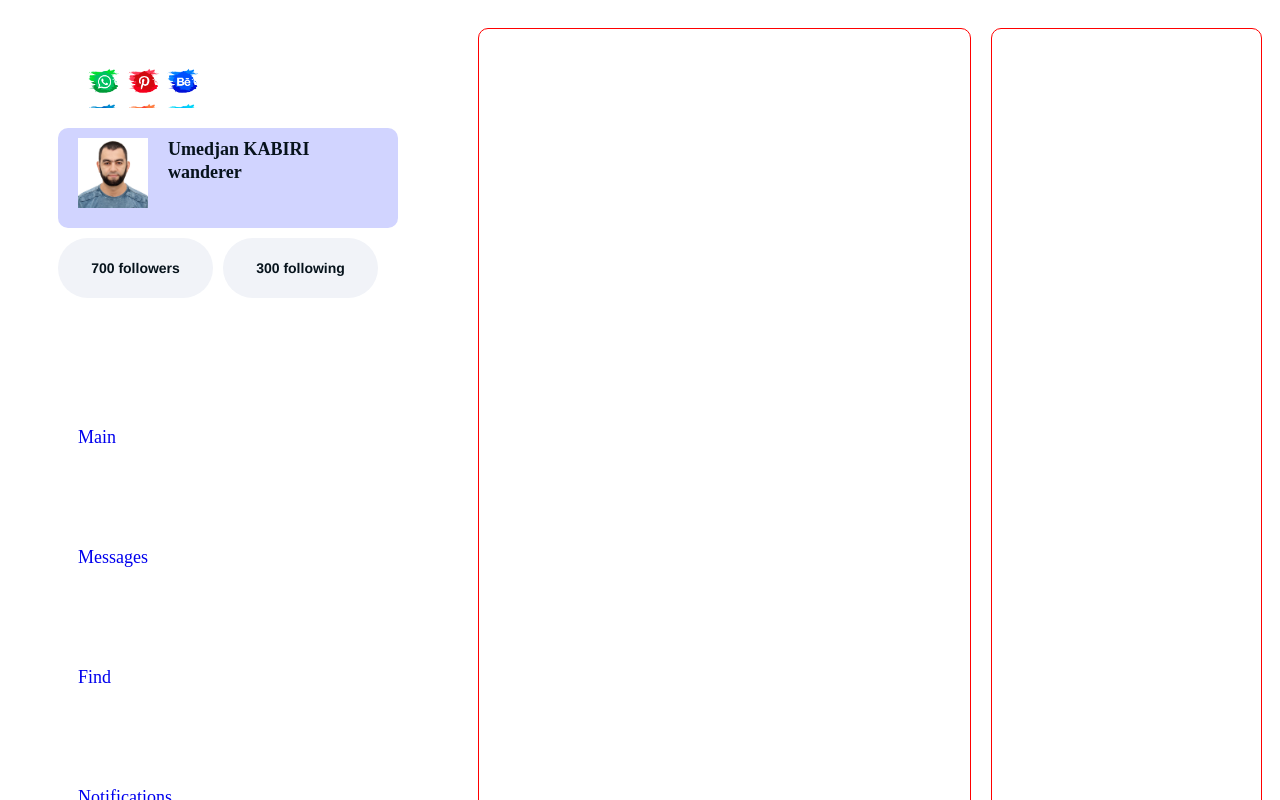
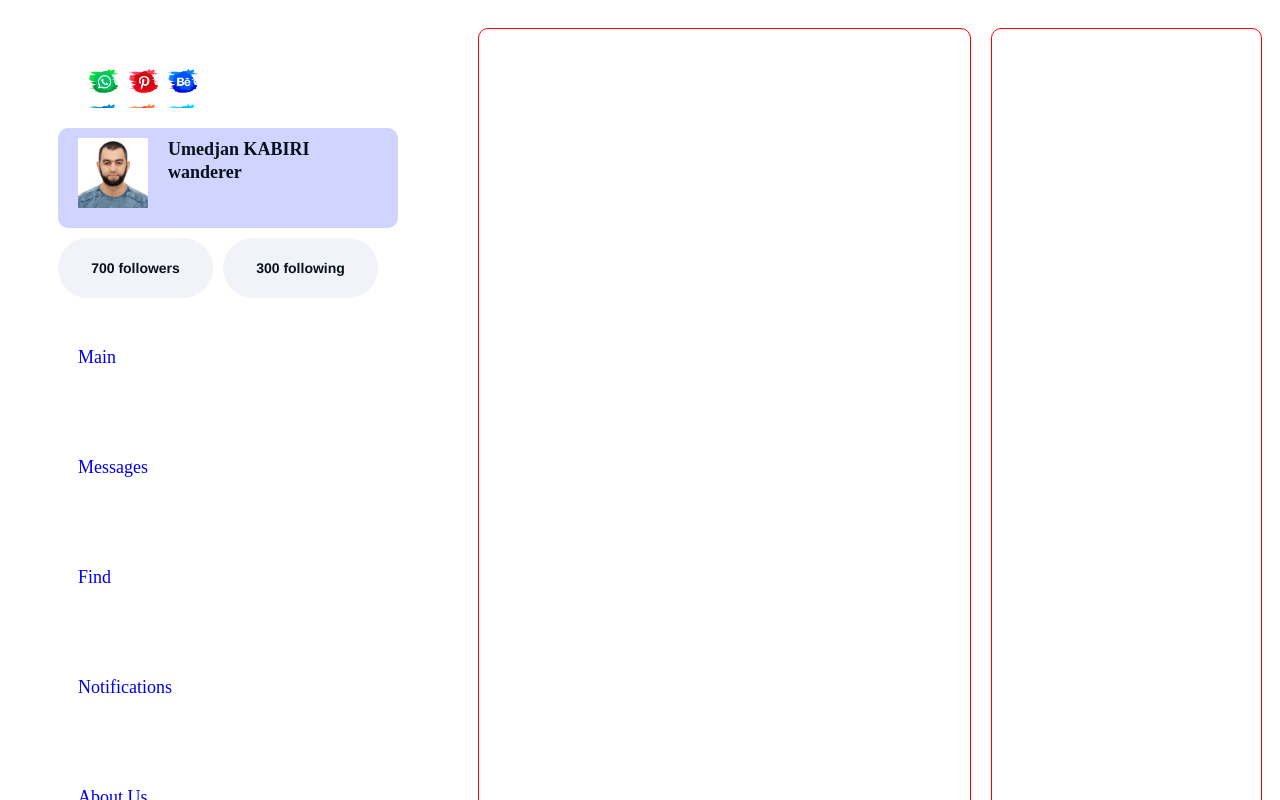
Before and after one commit to umedjankabiri/samurai-way, a React (Vite) app: page / in a window 1280 px wide. Shown: the top 800 px of the page. Built offline with nearby package versions, Linux system fonts and the light colour scheme.

Commit message:
changed className from buttonWrapper to NavLinkWrapper

```diff
--- a/src/common/components/leftSidebar/LeftSidebar.tsx
+++ b/src/common/components/leftSidebar/LeftSidebar.tsx
@@ -31,7 +31,7 @@ export const LeftSidebar: React.FC = () => {
                     300 following
                 </div>
             </div>
-            <div className={s.buttonsWrapper}>
+            <div className={s.NavLinkWrapper}>
                 <NavLink to="#" className={s.toMain}>Main</NavLink>
                 <NavLink to="#" className={s.toMessages}>Messages</NavLink>
                 <NavLink to="#" className={s.toFind}>Find</NavLink>
```
